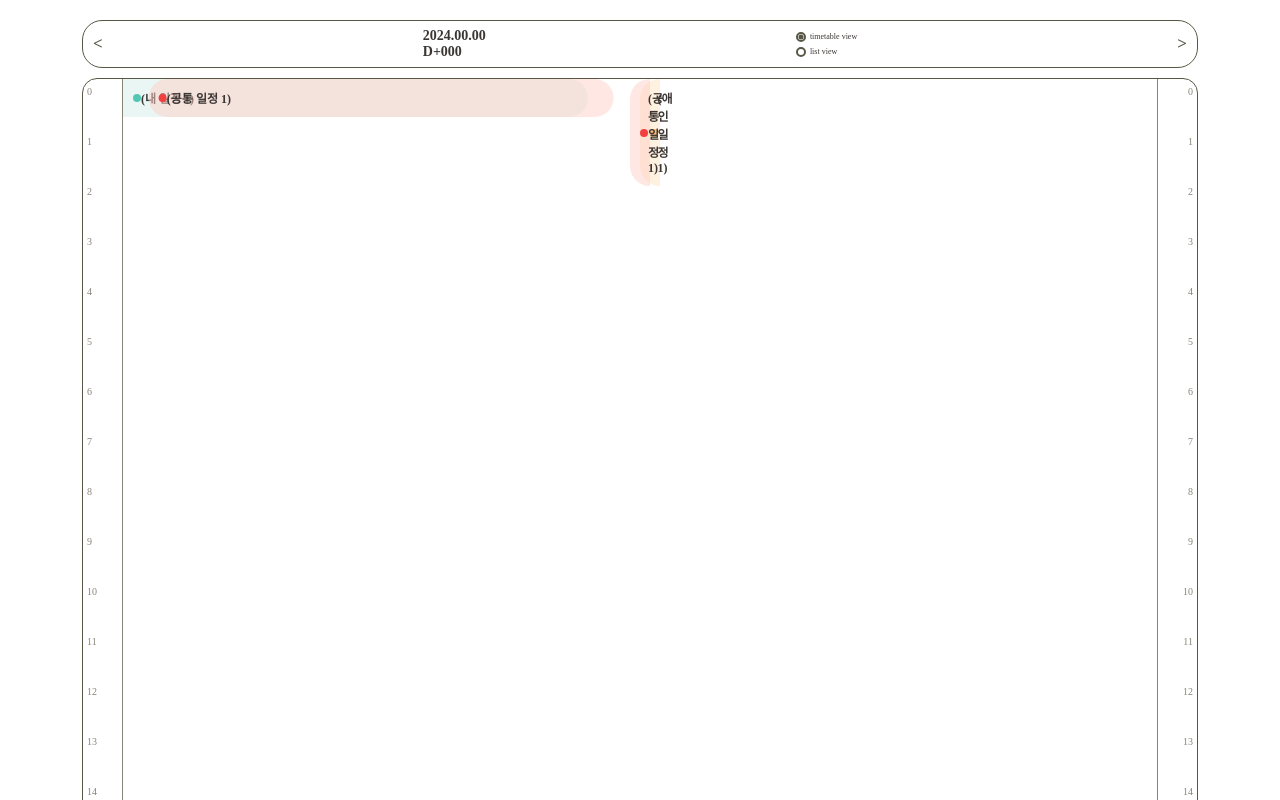
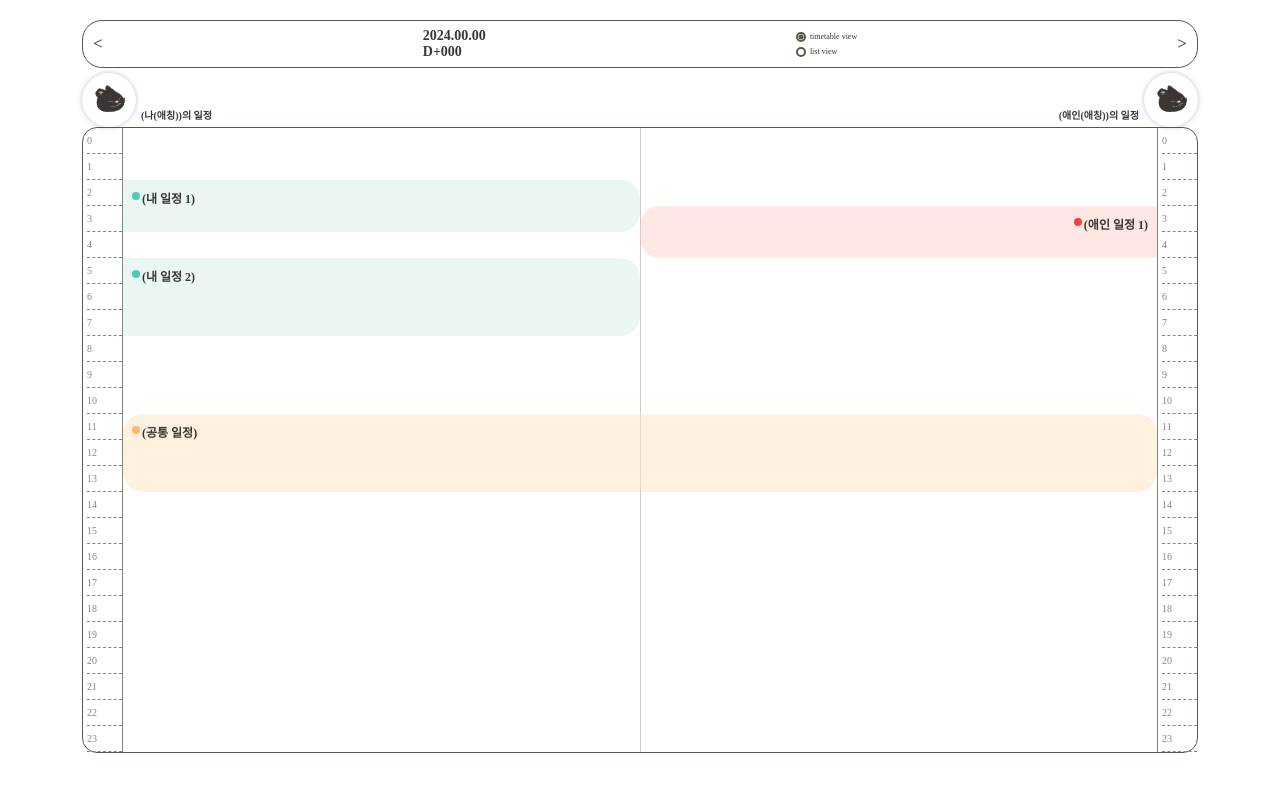
Before and after one commit to HappyScrolls/tcc-react-app, a React (Create React App) app: page /calendar/1 in a window 1280 px wide. Shown: the top 800 px of the page. Built offline with nearby package versions, Linux system fonts and the light colour scheme; a web font is replaced by a local one.

Commit message:
design: timetable view

```diff
--- a/src/pages/calendar/CalendarPage.tsx
+++ b/src/pages/calendar/CalendarPage.tsx
@@ -31,6 +31,4 @@ const CalendarPage = () => {
 
 export default CalendarPage;
 
-const CalendarContainer = styled(Container)`
-  gap: 10px;
-`;
+const CalendarContainer = styled(Container)``;
--- a/src/pages/calendar/components/TimeStroke.tsx
+++ b/src/pages/calendar/components/TimeStroke.tsx
@@ -26,7 +26,6 @@ export default TimeStroke;
 
 const StrokeContainer = styled.div`
   position: absolute;
-  top: 30px;
   left: 0;
   width: 100%;
   height: 1152px;
--- a/src/pages/calendar/components/TimeTableView.tsx
+++ b/src/pages/calendar/components/TimeTableView.tsx
@@ -1,50 +1,66 @@
 import React from "react";
 import styled from "styled-components";
-import TimeStroke from "./TimeStroke";
+import defaultCat from "../../../images/signup/defaultCat.svg";
 
-const TimeTableView = () => {
-  const mySchedule = [
+// 일정 데이터 예시
+interface Schedule {
+  title: string;
+  startTime: string;
+  endTime: string;
+  busyLevel: string;
+  isCommon: boolean;
+}
+
+const mySchedule: Schedule[] = [
   {
     title: "(내 일정 1)",
-      startTime: "16:15",
+    startTime: "2:00",
     endTime: "4:00",
-      scheduleBusyLevel: "여유",
+    busyLevel: "여유",
     isCommon: false,
   },
   {
-      title: "(공통 일정 1)",
-      startTime: "6:15",
-      endTime: "13:00",
-      scheduleBusyLevel: "바쁨",
+    title: "(내 일정 2)",
+    startTime: "5:00",
+    endTime: "8:00",
+    busyLevel: "여유",
+    isCommon: false,
+  },
+  {
+    title: "(공통 일정)",
+    startTime: "11:00",
+    endTime: "14:00",
+    busyLevel: "보통",
     isCommon: true,
   },
 ];
 
-  const partnerSchedule = [
+const partnerSchedule: Schedule[] = [
   {
     title: "(애인 일정 1)",
-      startTime: "2:00",
-      endTime: "4:00",
-      scheduleBusyLevel: "보통",
+    startTime: "3:00",
+    endTime: "5:00",
+    busyLevel: "바쁨",
     isCommon: false,
   },
   {
-      title: "(공통 일정 1)",
-      startTime: "6:15",
-      endTime: "13:00",
-      scheduleBusyLevel: "바쁨",
+    title: "(공통 일정)",
+    startTime: "11:00",
+    endTime: "14:00",
+    busyLevel: "보통",
     isCommon: true,
   },
 ];
 
-  const getScheduleBackColor = (scheduleBusyLevel: string) => {
-    switch (scheduleBusyLevel) {
+// 바쁜 정도에 따른 색상 반환
+const getBusyBackgroundColor = (level: string): string => {
+  switch (level) {
     case "여유":
       return "rgba(211, 237, 233, 0.50)";
     case "보통":
       return "rgba(255, 227, 192, 0.50)";
     case "바쁨":
-        return "rgba(255, 207, 199, 0.50);";
+      return "rgba(255, 207, 199, 0.50)";
     default:
       return "#fff";
   }
@@ -63,136 +79,231 @@ const TimeTableView = () => {
   }
 };
 
+// 시간을 픽셀 단위로 변환 (1시간 = 26px)
+const timeToPosition = (time: string): number => {
+  const [hour, minute] = time.split(":").map(Number);
+  return ((hour * 60 + minute) / 60) * 26; // 1시간 26px
+};
+
+// 타입 정의
+interface ScheduleItemProps {
+  top: number;
+  height: number;
+  backgroundColor: string;
+  isCommon?: boolean;
+  isPartner?: boolean;
+}
+
+const TimeTableView: React.FC = () => {
   return (
-    <TimeTableContainer>
-      <TimeGridLeft>
-        {Array.from({ length: 24 * 2 }, (_, i) => (
-          <TimeSlot key={i}>
-            <TimeLabel>{i % 2 === 0 ? `${Math.floor(i / 2)}` : ""}</TimeLabel>
-          </TimeSlot>
+    <>
+      <Header>
+        <Wrapper>
+          <ProfileImage src={defaultCat} alt="프로필" />{" "}
+          <Name>(나(애칭))의 일정 </Name>
+        </Wrapper>
+
+        <Wrapper>
+          <Name>(애인(애칭))의 일정 </Name>
+          <ProfileImage src={defaultCat} alt="프로필" />
+        </Wrapper>
+      </Header>
+
+      <TableContainer>
+        {/* 왼쪽 시간 그리드 */}
+        <LeftTimeGrid>
+          {Array.from({ length: 24 }, (_, i) => (
+            <TimeSlot key={i}>{i}</TimeSlot>
           ))}
-      </TimeGridLeft>
+        </LeftTimeGrid>
 
-      <SchedulesContainer>
-        {/* 내 일정 */}
+        <ScheduleContainer>
           <ScheduleColumn>
-          {mySchedule.map((schedule, index) => (
-            <>
+            {mySchedule
+              .filter((schedule) => !schedule.isCommon)
+              .map((schedule, index) => (
                 <ScheduleItem
                   key={index}
-                backgroundColor={getScheduleBackColor(
-                  schedule.scheduleBusyLevel
-                )}
-                isCommon={schedule.isCommon}
+                  top={timeToPosition(schedule.startTime)}
+                  height={
+                    timeToPosition(schedule.endTime) -
+                    timeToPosition(schedule.startTime)
+                  }
+                  backgroundColor={getBusyBackgroundColor(schedule.busyLevel)}
+                  isCommon={false} // 내 일정인 경우
                 >
-                <BusyIcon
-                  backgroundColor={getBusyColor(schedule.scheduleBusyLevel)}
-                />
+                  <BusyTag backgroundColor={getBusyColor(schedule.busyLevel)} />
                   {schedule.title}
                 </ScheduleItem>
-            </>
               ))}
           </ScheduleColumn>
 
-        {/* 애인 일정 */}
+          <MiddleLine />
+
+          <CommonScheduleColumn>
+            {mySchedule
+              .filter((schedule) => schedule.isCommon)
+              .map((schedule, index) => (
+                <CommonScheduleItem
+                  key={index}
+                  top={timeToPosition(schedule.startTime)}
+                  height={
+                    timeToPosition(schedule.endTime) -
+                    timeToPosition(schedule.startTime)
+                  }
+                  backgroundColor={getBusyBackgroundColor(schedule.busyLevel)}
+                  isCommon
+                >
+                  <BusyTag backgroundColor={getBusyColor(schedule.busyLevel)} />
+                  {schedule.title}
+                </CommonScheduleItem>
+              ))}
+          </CommonScheduleColumn>
+
           <ScheduleColumn>
-          {partnerSchedule.map((schedule, index) => (
-            <PartnerScheduleItem
+            {partnerSchedule
+              .filter((schedule) => !schedule.isCommon)
+              .map((schedule, index) => (
+                <ScheduleItem
                   key={index}
-              backgroundColor={getScheduleBackColor(schedule.scheduleBusyLevel)}
-              isCommon={schedule.isCommon}
+                  top={timeToPosition(schedule.startTime)}
+                  height={
+                    timeToPosition(schedule.endTime) -
+                    timeToPosition(schedule.startTime)
+                  }
+                  backgroundColor={getBusyBackgroundColor(schedule.busyLevel)}
+                  isPartner={true}
                 >
-              <BusyIcon
-                backgroundColor={getBusyColor(schedule.scheduleBusyLevel)}
-              />
+                  <BusyTag backgroundColor={getBusyColor(schedule.busyLevel)} />
                   {schedule.title}
-            </PartnerScheduleItem>
+                </ScheduleItem>
               ))}
           </ScheduleColumn>
-      </SchedulesContainer>
+        </ScheduleContainer>
 
-      <TimeGridRight>
-        {Array.from({ length: 24 * 2 }, (_, i) => (
-          <TimeSlotRight key={i}>
-            <TimeLabel>{i % 2 === 0 ? `${Math.floor(i / 2)}` : ""}</TimeLabel>
-          </TimeSlotRight>
+        {/* 오른쪽 시간 그리드 */}
+        <RightTimeGrid>
+          {Array.from({ length: 24 }, (_, i) => (
+            <TimeSlot key={i}>{i}</TimeSlot>
           ))}
-      </TimeGridRight>
-    </TimeTableContainer>
+        </RightTimeGrid>
+      </TableContainer>
+    </>
   );
 };
 
 export default TimeTableView;
-const TimeTableContainer = styled.div`
+
+const Header = styled.div`
   display: flex;
+  width: 90%;
+  justify-content: space-between;
+
+  margin-top: 5px;
+`;
+
+const Name = styled.div`
+  color: var(--Black, #3b3634);
+  font-family: SUIT;
+  font-size: 10px;
+  font-style: normal;
+  font-weight: 700;
+  line-height: normal;
+
+  padding: 5px;
+`;
+
+const ProfileImage = styled.img`
+  width: 54px;
+  height: 54px;
+  padding: 11.669px 10.5px 12.494px 11.5px;
+  border-radius: 50%;
+  background: #fff;
+  box-shadow: 0px 0px 5.7px 0px rgba(0, 0, 0, 0.25);
+`;
+
+const Wrapper = styled.div`
+  display: flex;
+  align-items: flex-end;
+`;
+
+const TableContainer = styled.div`
+  display: flex;
+  width: 90%;
   position: relative;
-  width: 90%;
   border-radius: 15px;
   border: 1px solid var(--Gray, #585746);
-  overflow: hidden;
 `;
 
-const TimeGridLeft = styled.div`
-  display: grid;
-  grid-template-rows: repeat(48, 25px);
-  position: relative;
+const LeftTimeGrid = styled.div`
+  display: flex;
+  flex-direction: column;
   width: 40px;
-  border-right: 1px solid #878678;
-  /* padding-top: 10px; */
+
+  border-right: #878678 1px solid;
 `;
 
-const TimeGridRight = styled(TimeGridLeft)`
-  border-left: 1px solid #878678;
+const RightTimeGrid = styled(LeftTimeGrid)`
   border-right: none;
+  border-left: #878678 1px solid;
 `;
 
 const TimeSlot = styled.div`
+  height: 26px; /* 1시간 = 26px */
   display: flex;
+  align-items: center;
   justify-content: left;
-  align-items: center;
-`;
+  margin-left: 4px;
 
-const TimeSlotRight = styled(TimeSlot)`
-  justify-content: right;
-`;
-
-const TimeLabel = styled.div`
   color: #878678;
   font-family: SUIT;
   font-size: 10px;
   font-style: normal;
   font-weight: 400;
   line-height: normal;
-  padding: 4px;
+
+  border-bottom: #878678 1px dashed;
 `;
 
-const SchedulesContainer = styled.div`
-  display: grid;
-  grid-template-columns: 1fr 1px 1fr;
-  width: calc(100% - 80px);
+const ScheduleContainer = styled.div`
+  display: flex;
   position: relative;
-  height: 100%;
+  flex-grow: 1;
 `;
 
 const ScheduleColumn = styled.div`
   position: relative;
+  width: 100%;
+  display: flex;
+  align-items: center;
 `;
 
-const ScheduleItem = styled.div<{
-  backgroundColor: string;
-  isCommon?: boolean;
-}>`
+const CommonScheduleColumn = styled.div`
+  position: relative;
+  width: 100%;
   display: flex;
+  justify-content: center;
   align-items: center;
+`;
 
+//  공통일정 표시
+const ScheduleItem = styled.div<ScheduleItemProps>`
   position: absolute;
-  width: ${({ isCommon }) => (isCommon ? "90%" : "90%")};
-  left: ${({ isCommon }) => (isCommon ? "50%" : "auto")};
-  transform: ${({ isCommon }) => (isCommon ? "translateX(-50%)" : "none")};
+  top: ${({ top }) => top}px;
+  height: ${({ height }) => height}px;
+  width: ${({ isCommon }) => (isCommon ? "300%" : "150%")};
+  left: ${({ isCommon }) => (isCommon ? "auto" : "auto")};
+  right: ${({ isPartner }) => (isPartner ? "0" : "auto")};
+  background-color: ${({ backgroundColor }) => backgroundColor};
+  border-radius: ${({ isCommon, isPartner }) =>
+    isCommon ? "20px" : isPartner ? "20px 0px 0px 20px" : "0px 20px 20px 0px"};
+  padding: 9px;
 
-  background-color: ${({ backgroundColor }) => backgroundColor};
-  border-radius: ${({ isCommon }) => (isCommon ? "20px" : "0px 20px 20px 0px")};
-  padding: 10px;
+  display: flex;
+  align-items: flex-start;
+  justify-content: ${({ isPartner }) =>
+    isPartner ? "flex-end" : "flex-start"};
+  text-align: ${({ isPartner }) => (isPartner ? "right" : "left")};
 
   color: var(--Black, #3b3634);
   font-family: SUIT;
@@ -202,17 +313,24 @@ const ScheduleItem = styled.div<{
   line-height: normal;
 `;
 
-const PartnerScheduleItem = styled(ScheduleItem)`
-  border-radius: 20px 0px 0px 20px;
+const CommonScheduleItem = styled(ScheduleItem)`
+  z-index: 3;
 `;
 
-const BusyIcon = styled.div<{
-  backgroundColor: string;
-}>`
+const MiddleLine = styled.div`
+  width: 1px;
+  background-color: #ccc;
+  height: 100%;
+  position: absolute;
+  left: 50%;
+  z-index: 1;
+`;
+
+const BusyTag = styled.div<{ backgroundColor: string }>`
   width: 8px;
   height: 8px;
   border-radius: 50%;
-  flex-shrink: 0;
-
+  margin-top: 3px;
+  margin-right: 2px;
   background-color: ${({ backgroundColor }) => backgroundColor};
 `;
```
Lines whose indentation alone changed are shown as unchanged.
